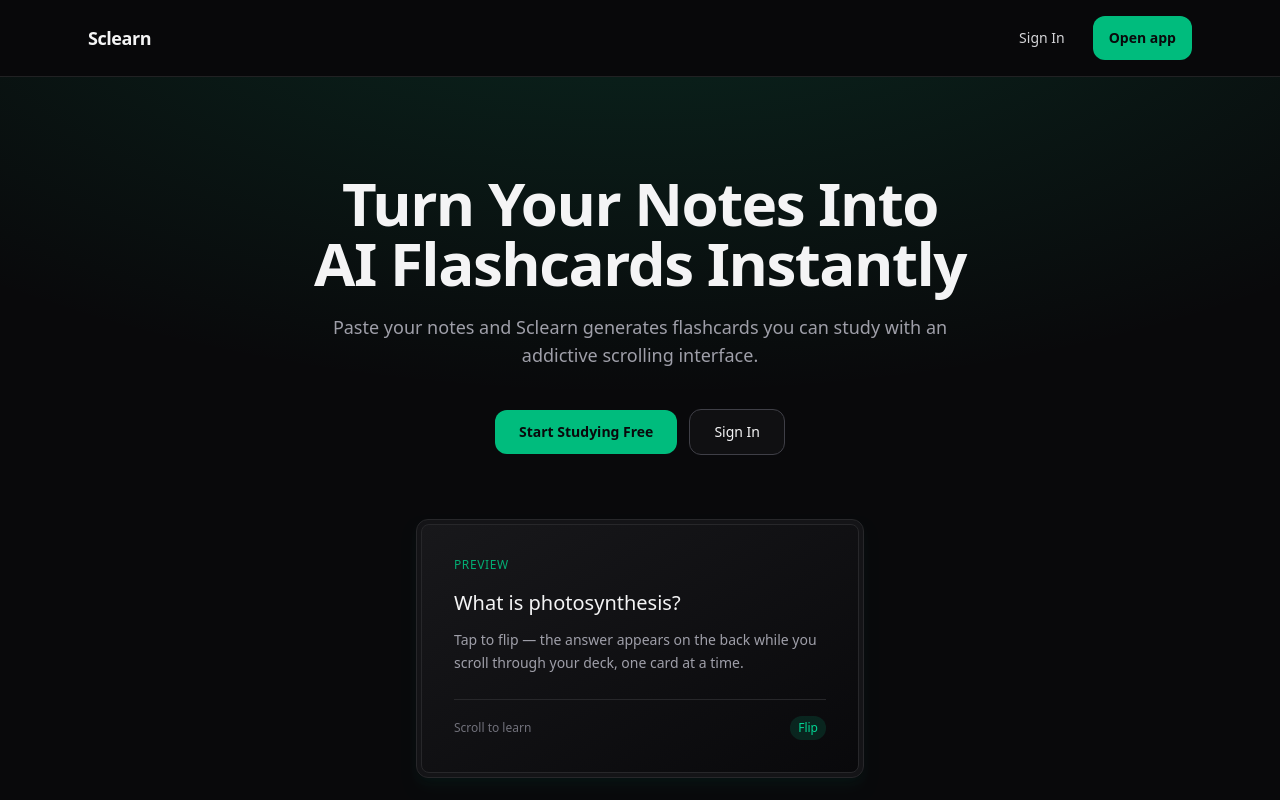
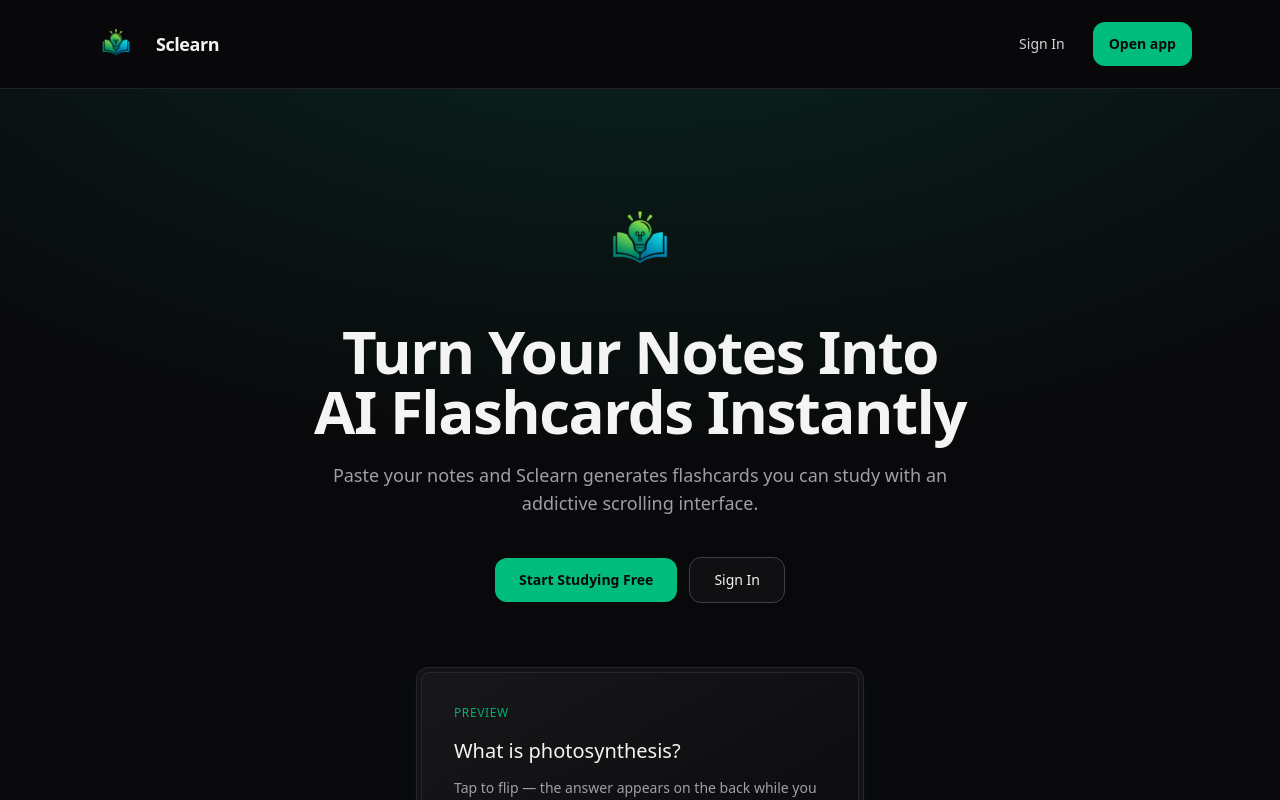
Before and after one commit to JuanPablo-29/sclearn, a React (Vite) app: page / in a window 1280 px wide. Shown: the top 800 px of the page. Built offline with nearby package versions, Linux system fonts and the light colour scheme; no server answers.

Commit message:
Scroll fix and logo

```diff
--- a/index.html
+++ b/index.html
@@ -2,7 +2,7 @@
 <html lang="en" class="dark">
   <head>
     <meta charset="UTF-8" />
-    <link rel="icon" type="image/svg+xml" href="/vite.svg" />
+    <link rel="icon" type="image/png" href="/logo.png" />
     <meta
       name="viewport"
       content="width=device-width, initial-scale=1, viewport-fit=cover"
--- a/src/components/Flashcard.tsx
+++ b/src/components/Flashcard.tsx
@@ -16,6 +16,7 @@
   }
 
   return (
+    <div className="touch-pan-y select-none">
       <button
         type="button"
         onClick={handleFlip}
@@ -29,5 +30,6 @@
           Tap to {flipped ? "show question" : "show answer"}
         </span>
       </button>
+    </div>
   );
 }
--- a/src/components/Scroller.tsx
+++ b/src/components/Scroller.tsx
@@ -7,10 +7,70 @@
   cards: FlashcardData[];
 };
 
-/** Single vertical scroll + snap for /learn */
+/**
+ * TikTok-style vertical snap: header is fixed; only the card rail scrolls.
+ * CSS .scroller: mandatory snap + scroll-snap-stop; no smooth scroll / heavy iOS momentum.
+ */
 export function Scroller({ cards }: ScrollerProps) {
   const [activeIndex, setActiveIndex] = useState(0);
   const containerRef = useRef<HTMLDivElement>(null);
+
+  /** iOS Safari often keeps momentum after CSS snap; snap to nearest slide in px when scrolling stops. */
+  useEffect(() => {
+    const el = containerRef.current;
+    if (!el || cards.length === 0) return;
+
+    const setSlideVar = () => {
+      const h = el.clientHeight;
+      if (h > 0) el.style.setProperty("--scroller-slide-px", `${h}px`);
+    };
+
+    const slideHeight = () => el.clientHeight;
+
+    const snapToNearest = () => {
+      const h = slideHeight();
+      if (h <= 0) return;
+      const maxScroll = Math.max(0, el.scrollHeight - h);
+      const idx = Math.min(
+        cards.length - 1,
+        Math.max(0, Math.round(el.scrollTop / h))
+      );
+      const target = Math.min(idx * h, maxScroll);
+      if (Math.abs(el.scrollTop - target) <= 1) return;
+      el.scrollTop = target;
+    };
+
+    setSlideVar();
+    const ro = new ResizeObserver(setSlideVar);
+    ro.observe(el);
+
+    let debounce: ReturnType<typeof setTimeout> | undefined;
+    const onScroll = () => {
+      if (debounce) clearTimeout(debounce);
+      debounce = setTimeout(() => {
+        debounce = undefined;
+        snapToNearest();
+      }, 100);
+    };
+
+    const onScrollEnd = () => {
+      if (debounce) {
+        clearTimeout(debounce);
+        debounce = undefined;
+      }
+      snapToNearest();
+    };
+
+    el.addEventListener("scrollend", onScrollEnd);
+    el.addEventListener("scroll", onScroll, { passive: true });
+
+    return () => {
+      ro.disconnect();
+      el.removeEventListener("scrollend", onScrollEnd);
+      el.removeEventListener("scroll", onScroll);
+      if (debounce) clearTimeout(debounce);
+    };
+  }, [cards.length]);
 
   useEffect(() => {
     const root = containerRef.current;
@@ -26,7 +86,7 @@
           if (!Number.isNaN(idx)) setActiveIndex(idx);
         }
       },
-      { root, threshold: 0.55 }
+      { root, threshold: 0.5 }
     );
 
     slides.forEach((el) => observer.observe(el));
@@ -34,11 +94,8 @@
   }, [cards.length]);
 
   return (
-    <div
-      ref={containerRef}
-      className="h-[100dvh] snap-y snap-mandatory overflow-y-auto scroll-smooth overscroll-y-contain scroll-pt-0 touch-pan-y"
-    >
-      <header className="sticky top-0 flex shrink-0 items-center justify-between gap-3 border-b border-zinc-800 bg-zinc-950 px-4 py-2">
+    <div className="flex h-[100dvh] flex-col bg-zinc-950 text-zinc-100">
+      <header className="flex shrink-0 items-center justify-between gap-3 border-b border-zinc-800 bg-zinc-950 px-4 py-2">
         <Link
           to="/app"
           className="inline-flex min-h-[44px] min-w-[44px] touch-manipulation items-center rounded-lg px-2 text-sm text-zinc-400 hover:bg-zinc-800/60 hover:text-zinc-200"
@@ -53,16 +110,21 @@
         </span>
       </header>
 
+      <div
+        ref={containerRef}
+        className="scroller min-h-0 flex-1 overflow-y-auto overscroll-y-contain touch-pan-y"
+      >
         {cards.map((card, index) => (
           <section
             key={`${index}-${card.question.slice(0, 24)}`}
             data-snap-slide
             data-index={index}
-          className="flex h-[100dvh] shrink-0 snap-start items-center justify-center px-4 py-6"
+            className="flex w-full shrink-0 flex-col items-center justify-center px-4 py-6"
           >
             <Flashcard question={card.question} answer={card.answer} />
           </section>
         ))}
       </div>
+    </div>
   );
 }
--- a/src/components/landing/Hero.tsx
+++ b/src/components/landing/Hero.tsx
@@ -13,6 +13,16 @@
       />
       <div className="relative mx-auto max-w-6xl px-6">
         <div className="mx-auto max-w-3xl text-center">
+          <div className="mb-6 flex justify-center">
+            <img
+              src="/logo.png"
+              alt="Sclearn logo"
+              width={112}
+              height={112}
+              className="h-24 w-24 object-contain sm:h-28 sm:w-28"
+              decoding="async"
+            />
+          </div>
           <h1 className="text-balance text-3xl font-bold tracking-tight text-zinc-100 sm:text-4xl md:text-5xl lg:text-6xl">
             Turn Your Notes Into AI Flashcards Instantly
           </h1>
--- a/src/index.css
+++ b/src/index.css
@@ -9,12 +9,10 @@
 
 html {
   min-height: 100dvh;
-  scroll-behavior: smooth;
 }
 
 body {
   min-height: 100dvh;
-  scroll-behavior: smooth;
   overflow-x: clip;
   background: var(--background);
   color: var(--foreground);
@@ -29,3 +27,20 @@
 .pb-safe {
   padding-bottom: max(0.75rem, env(safe-area-inset-bottom, 0px));
 }
+
+/* Learn view: mandatory snap; WebKit obeys scroll-snap-stop on items, not only the container */
+.scroller {
+  scroll-snap-type: y mandatory;
+  scroll-behavior: auto;
+  /* touch: WebKit needs this for overflow scroll; final pixel is corrected in JS on scroll end */
+  -webkit-overflow-scrolling: touch;
+}
+
+.scroller > * {
+  scroll-snap-align: start;
+  scroll-snap-stop: always;
+  box-sizing: border-box;
+  /* explicit px from ResizeObserver — % height is unreliable for snap on iOS */
+  min-height: var(--scroller-slide-px, 100%);
+  height: var(--scroller-slide-px, 100%);
+}
--- a/src/pages/Home.tsx
+++ b/src/pages/Home.tsx
@@ -58,13 +58,23 @@
           <div>
             <Link
               to="/"
-              className="block text-base font-semibold tracking-tight text-zinc-100 hover:text-emerald-400/90 sm:text-lg"
+              className="inline-flex min-h-[44px] touch-manipulation items-center gap-2.5 text-base font-semibold tracking-tight text-zinc-100 hover:text-emerald-400/90 sm:text-lg"
             >
-              Sclearn
+              <img
+                src="/logo.png"
+                alt=""
+                width={48}
+                height={48}
+                className="h-12 w-12 shrink-0 object-contain sm:h-14 sm:w-14"
+                decoding="async"
+              />
+              <span className="flex flex-col items-start gap-0.5">
+                <span>Sclearn</span>
+                <span className="text-xs font-normal text-zinc-500 sm:text-sm">
+                  Scroll. Flip. Learn.
+                </span>
+              </span>
             </Link>
-            <p className="text-xs text-zinc-500 sm:text-sm">
-              Scroll. Flip. Learn.
-            </p>
           </div>
           <div className="flex flex-wrap items-center justify-end gap-2">
             {user ? (
--- a/src/pages/Landing.tsx
+++ b/src/pages/Landing.tsx
@@ -17,9 +17,17 @@
         <div className="mx-auto flex max-w-6xl items-center justify-between px-6 py-4">
           <Link
             to="/"
-            className="text-lg font-semibold tracking-tight text-zinc-100"
+            className="inline-flex min-h-[44px] touch-manipulation items-center gap-3 text-lg font-semibold tracking-tight text-zinc-100"
           >
-            Sclearn
+            <img
+              src="/logo.png"
+              alt=""
+              width={48}
+              height={48}
+              className="h-12 w-12 shrink-0 object-contain sm:h-14 sm:w-14"
+              decoding="async"
+            />
+            <span>Sclearn</span>
           </Link>
           <div className="flex items-center gap-2 sm:gap-3">
             <Link
```
Also changed, not shown: public/logo.png (added). Lines whose indentation alone changed are shown as unchanged.
